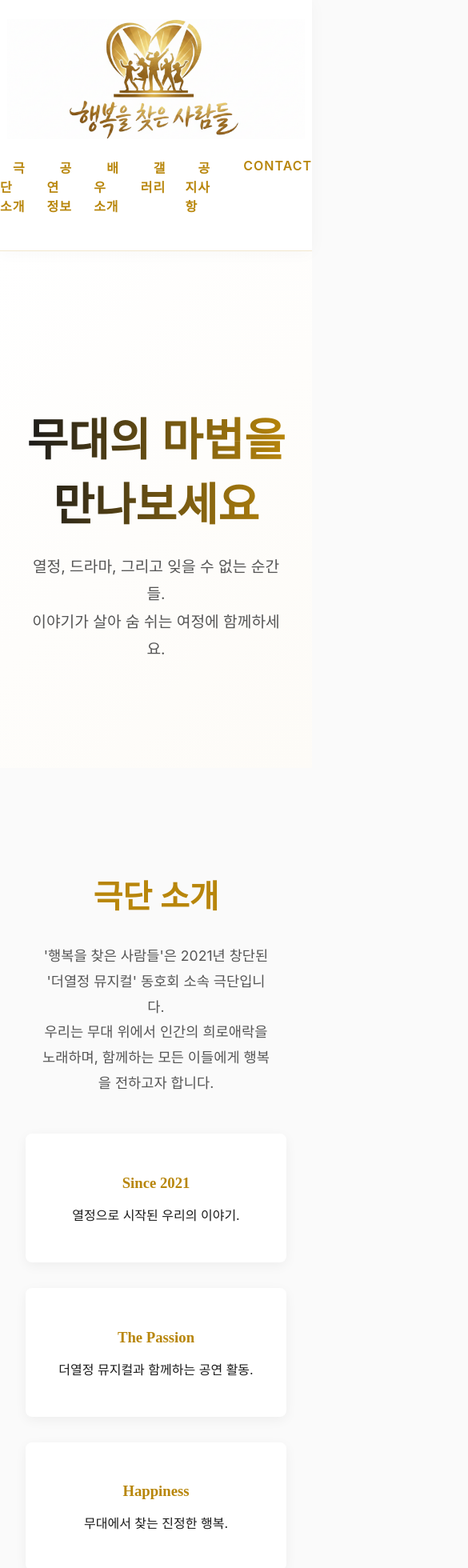
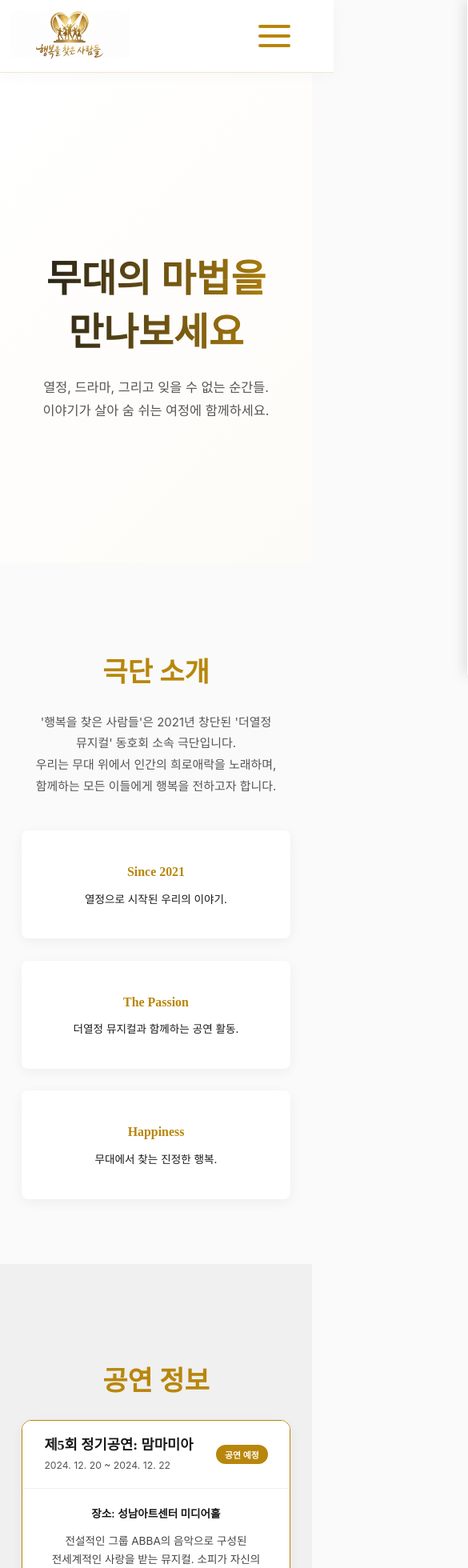
Before and after one commit to jhonverr/people-who-found-happiness, a React (Vite) app: page / in a window 390 px wide. Shown: the top 1960 px of the page at 80% size, 585 px wide, since content can reach past the window. Built offline with nearby package versions, Linux system fonts and the light colour scheme.

Commit message:
Mobile layout edit

```diff
--- a/src/App.jsx
+++ b/src/App.jsx
@@ -6,6 +6,29 @@ import cafeLogo from './assets/cafe_logo.png';
 
 function App() {
   const [expandedPerfId, setExpandedPerfId] = useState(1);
+
+  const [expandedNoticeId, setExpandedNoticeId] = useState(null);
+
+  const notices = [
+    {
+      id: 1,
+      date: "2024.05.01",
+      title: "[공지] 신입 단원 모집 안내 (오디션 일정)",
+      content: "2024년 하반기 정기공연을 함께할 신입 단원을 모집합니다. 열정 넘치는 여러분의 많은 지원 바랍니다. 상세 일정 및 지원 방법은 카페 공지사항을 확인해주세요."
+    },
+    {
+      id: 2,
+      date: "2024.04.20",
+      title: "[티켓] '한여름 밤의 꿈' 티켓 오픈 안내",
+      content: "제6회 정기공연 '한여름 밤의 꿈' 티켓 예매가 인터파크와 예스24를 통해 오픈되었습니다. 조기 예매 할인 혜택도 놓치지 마세요!"
+    },
+    {
+      id: 3,
+      date: "2024.03.15",
+      title: "[소식] 제5회 뮤지컬 페스티벌 대상 수상!",
+      content: "우리 극단이 제5회 아마추어 뮤지컬 페스티벌에서 대상을 수상했습니다. 응원해주신 모든 분들께 감사드립니다."
+    }
+  ];
 
   const performances = [
     {
@@ -140,23 +163,28 @@ function App() {
       </section>
 
       {/* Notice Section */}
+      {/* Notice Section */}
       <section id="notice" className="content-section">
         <div className="section-container">
           <h2 className="section-title">공지사항</h2>
-          <ul className="notice-list">
-            <li>
-              <span className="notice-date">2024.05.01</span>
-              <span className="notice-content">[공지] 신입 단원 모집 안내 (오디션 일정)</span>
-            </li>
-            <li>
-              <span className="notice-date">2024.04.20</span>
-              <span className="notice-content">[티켓] '한여름 밤의 꿈' 티켓 오픈 안내</span>
-            </li>
-            <li>
-              <span className="notice-date">2024.03.15</span>
-              <span className="notice-content">[소식] 제5회 뮤지컬 페스티벌 대상 수상!</span>
-            </li>
-          </ul>
+          <div className="notice-list">
+            {notices.map((notice) => (
+              <div
+                key={notice.id}
+                className={`notice-item ${expandedNoticeId === notice.id ? 'active' : ''}`}
+                onClick={() => setExpandedNoticeId(expandedNoticeId === notice.id ? null : notice.id)}
+              >
+                <div className="notice-header">
+                  <span className="notice-date">{notice.date}</span>
+                  <span className="notice-title">{notice.title}</span>
+                  <span className="notice-icon">{expandedNoticeId === notice.id ? '−' : '+'}</span>
+                </div>
+                <div className={`notice-content ${expandedNoticeId === notice.id ? 'expanded' : ''}`}>
+                  <p>{notice.content}</p>
+                </div>
+              </div>
+            ))}
+          </div>
         </div>
       </section>
 
--- a/src/components/Header.jsx
+++ b/src/components/Header.jsx
@@ -11,6 +11,12 @@ const Header = () => {
         { label: 'Contact', href: '#contact' },
     ];
 
+    const [isMenuOpen, setIsMenuOpen] = React.useState(false);
+
+    const toggleMenu = () => {
+        setIsMenuOpen(!isMenuOpen);
+    };
+
     return (
         <header className="header">
             <div className="logo-container">
@@ -18,11 +24,20 @@ const Header = () => {
                     <img src={logo} alt="행복을 찾은 사람들" className="logo-img" />
                 </a>
             </div>
-            <nav className="nav">
+
+            <button className="mobile-menu-btn" onClick={toggleMenu}>
+                <span className={`bar ${isMenuOpen ? 'open' : ''}`}></span>
+                <span className={`bar ${isMenuOpen ? 'open' : ''}`}></span>
+                <span className={`bar ${isMenuOpen ? 'open' : ''}`}></span>
+            </button>
+
+            <nav className={`nav ${isMenuOpen ? 'active' : ''}`}>
                 <ul>
                     {menuItems.map((item, index) => (
                         <li key={index}>
-                            <a href={item.href}>{item.label}</a>
+                            <a href={item.href} onClick={() => setIsMenuOpen(false)}>
+                                {item.label}
+                            </a>
                         </li>
                     ))}
                 </ul>
--- a/src/index.css
+++ b/src/index.css
@@ -110,6 +110,177 @@ body {
 .nav a:hover::after {
   width: 80%;
   /* Don't go full width for natural look */
+}
+
+/* Mobile Menu Button */
+/* Mobile Menu Button */
+/* Mobile Menu Button */
+.mobile-menu-btn,
+.hamburger {
+  /* Handle user-reported class */
+  display: none !important;
+  /* Force hide on desktop */
+  flex-direction: column;
+  justify-content: space-between;
+  width: 40px;
+  /* Increased size */
+  height: 28px;
+  /* Increased size */
+  background: transparent;
+  border: none;
+  cursor: pointer;
+  z-index: 1001;
+  padding: 0;
+}
+
+.bar {
+  width: 100%;
+  height: 4px;
+  /* Thicker bars */
+  background-color: var(--accent-gold);
+  border-radius: 3px;
+  transition: all 0.3s ease;
+}
+
+/* Hamburger Animation */
+.bar.open:nth-child(1) {
+  transform: translateY(12px) rotate(45deg);
+  /* Adjusted for new height */
+}
+
+.bar.open:nth-child(2) {
+  opacity: 0;
+}
+
+.bar.open:nth-child(3) {
+  transform: translateY(-12px) rotate(-45deg);
+  /* Adjusted for new height */
+}
+
+/* Mobile Responsiveness */
+@media (max-width: 768px) {
+  html {
+    font-size: 85%;
+  }
+
+  .header {
+    padding: 1rem 1rem;
+    /* Reduced left padding to move logo left */
+    align-items: center;
+    flex-direction: row;
+    justify-content: space-between;
+  }
+
+  .logo-container {
+    margin-bottom: 0;
+  }
+
+  .logo-img {
+    height: 60px;
+  }
+
+  .mobile-menu-btn {
+    display: flex !important;
+    /* Force show on mobile */
+    margin-right: 3rem;
+    /* Keep as requested */
+  }
+
+  .nav {
+    position: fixed;
+    top: 0;
+    right: -100%;
+    width: 250px;
+    height: 100vh;
+    background-color: #fff;
+    box-shadow: -5px 0 15px rgba(0, 0, 0, 0.1);
+    display: flex;
+    flex-direction: column;
+    justify-content: center;
+    align-items: center;
+    transition: right 0.3s ease-in-out;
+    z-index: 1000;
+  }
+
+  .nav.active {
+    right: 0;
+  }
+
+  .nav ul {
+    display: flex;
+    /* Ensure flex is applied */
+    flex-direction: column;
+    gap: 2rem;
+    align-items: center;
+    /* Center horizontally */
+    justify-content: center;
+    /* Center vertically if container allows, but gap handles it mainly */
+    width: 100%;
+    padding: 0;
+  }
+
+  .nav a {
+    font-size: 1.1rem;
+    text-align: center;
+  }
+
+  /* Prevent awkward line breaks globally on mobile */
+  body,
+  h1,
+  h2,
+  h3,
+  p,
+  span,
+  a,
+  li {
+    word-break: keep-all;
+  }
+
+  /* Notice Section Mobile Optimizations */
+  .notice-header {
+    padding: 1rem 0.5rem;
+    gap: 0.2rem;
+  }
+
+  .notice-date {
+    width: auto;
+    font-size: 0.75rem;
+    line-height: 1.1;
+    white-space: normal;
+    text-align: center;
+    margin-right: 0.2rem;
+    flex-basis: 3.2rem;
+    /* Fixed narrow width */
+    flex-shrink: 0;
+  }
+
+  .notice-title {
+    font-size: 0.9rem;
+    line-height: 1.3;
+    padding-left: 0.2rem;
+  }
+
+  .notice-icon {
+    font-size: 1.2rem;
+    width: 20px;
+    margin-left: 0;
+    text-align: center;
+    padding: 0;
+  }
+
+  /* Re-apply hero styles */
+  .hero-title {
+    font-size: 1.6rem;
+    line-height: 1.4;
+    padding: 0 0.5rem;
+    margin-bottom: 1rem;
+  }
+
+  .hero-subtitle {
+    font-size: 0.95rem;
+    padding: 0 1rem;
+    line-height: 1.6;
+  }
 }
 
 /* Section Styling */
@@ -238,23 +409,83 @@ body {
 }
 
 .notice-list {
-  list-style: none;
-  padding: 0;
-  text-align: left;
+  display: flex;
+  flex-direction: column;
+  gap: 1rem;
   max-width: 800px;
+  width: 100%;
+  /* Ensure full width on mobile */
   margin: 0 auto;
 }
 
-.notice-list li {
-  padding: 1rem;
-  border-bottom: 1px solid #ddd;
+.notice-item {
+  background: white;
+  border-radius: 8px;
+  box-shadow: 0 2px 10px rgba(0, 0, 0, 0.05);
+  overflow: hidden;
+  transition: all 0.3s ease;
+  cursor: pointer;
+  border-left: 4px solid transparent;
+}
+
+.notice-item:hover {
+  transform: translateX(5px);
+  border-left-color: #ddd;
+}
+
+.notice-item.active {
+  border-left-color: var(--accent-gold);
+  box-shadow: 0 5px 15px rgba(0, 0, 0, 0.1);
+}
+
+.notice-header {
+  padding: 1.5rem;
   display: flex;
-  gap: 2rem;
+  align-items: center;
+  justify-content: space-between;
+  gap: 1rem;
 }
 
 .notice-date {
   color: var(--accent-gold);
+  font-weight: 600;
+  white-space: nowrap;
+  font-size: 0.9rem;
+}
+
+.notice-title {
+  flex-grow: 1;
   font-weight: 500;
+  text-align: left;
+  color: var(--text-main);
+}
+
+.notice-icon {
+  color: #ccc;
+  font-weight: 300;
+  font-size: 1.5rem;
+}
+
+.notice-content {
+  max-height: 0;
+  overflow: hidden;
+  transition: max-height 0.3s ease-out, padding 0.3s ease;
+  background-color: #fafafa;
+  text-align: left;
+}
+
+.notice-content.expanded {
+  max-height: 200px;
+  /* Adjust based on content */
+  padding: 0 1.5rem 1.5rem;
+  border-top: 1px solid #eee;
+}
+
+.notice-content p {
+  margin: 0;
+  color: #555;
+  line-height: 1.6;
+  font-size: 0.95rem;
 }
 
 .contact-details p {
@@ -369,6 +600,20 @@ body {
   justify-content: space-between;
   align-items: center;
   background-color: #fff;
+  gap: 1rem;
+  /* Prevent overlap */
+}
+
+.perf-title-group {
+  display: flex;
+  flex-direction: column;
+  align-items: flex-start;
+  /* Fix left alignment */
+  gap: 0.5rem;
+  flex: 1;
+  /* Take available space */
+  min-width: 0;
+  /* Enable text truncation if needed */
 }
 
 .perf-title-group h3 {
@@ -376,12 +621,15 @@ body {
   font-size: 1.3rem;
   color: var(--text-main);
   font-family: var(--font-serif);
+  text-align: left;
+  line-height: 1.2;
 }
 
 .perf-date {
   font-size: 0.9rem;
   color: var(--text-muted);
-  margin-top: 0.4rem;
+  margin: 0;
+  text-align: left;
 }
 
 .perf-status {
@@ -391,6 +639,10 @@ body {
   border-radius: 20px;
   background-color: #eee;
   color: #666;
+  white-space: nowrap;
+  /* Prevent status wrapping */
+  flex-shrink: 0;
+  /* Keep status fixed size */
 }
 
 .perf-status.upcoming {
```
